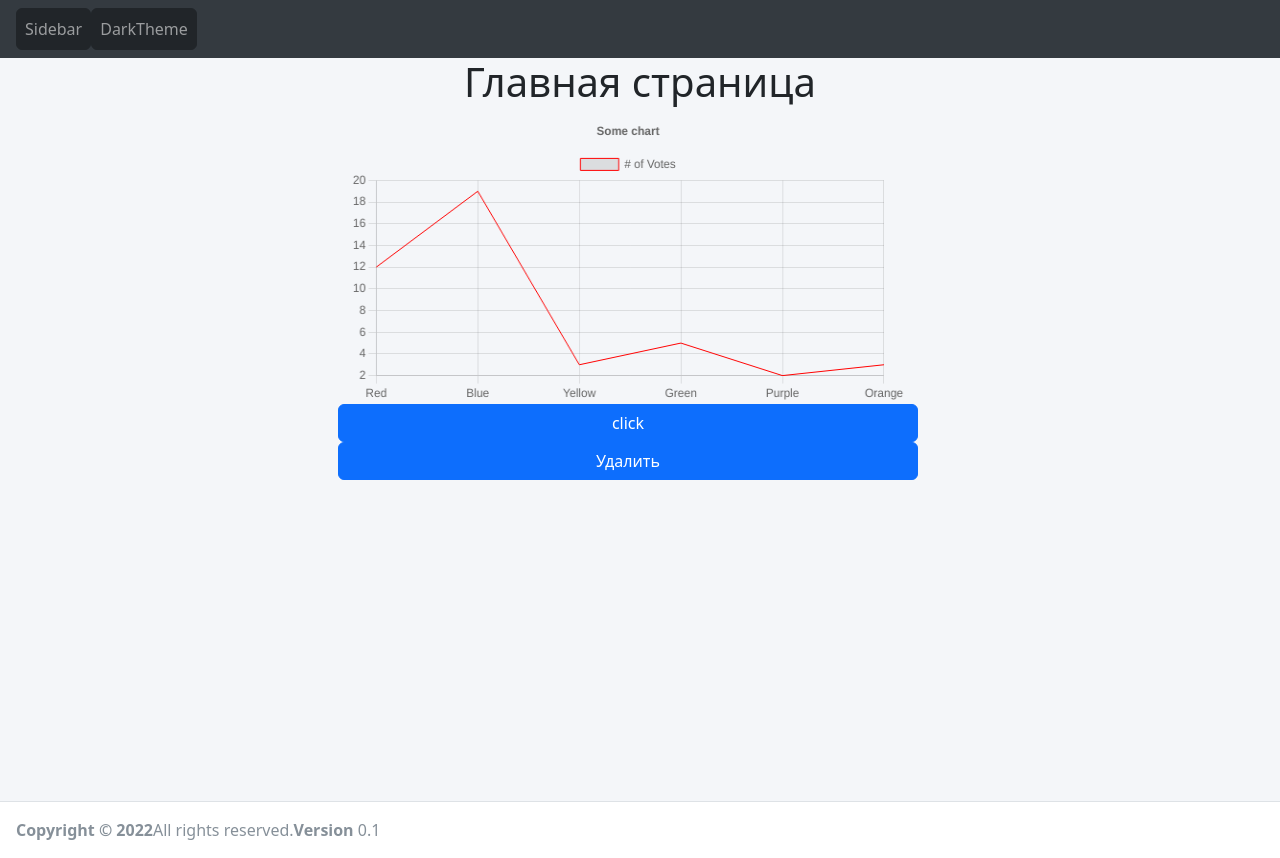
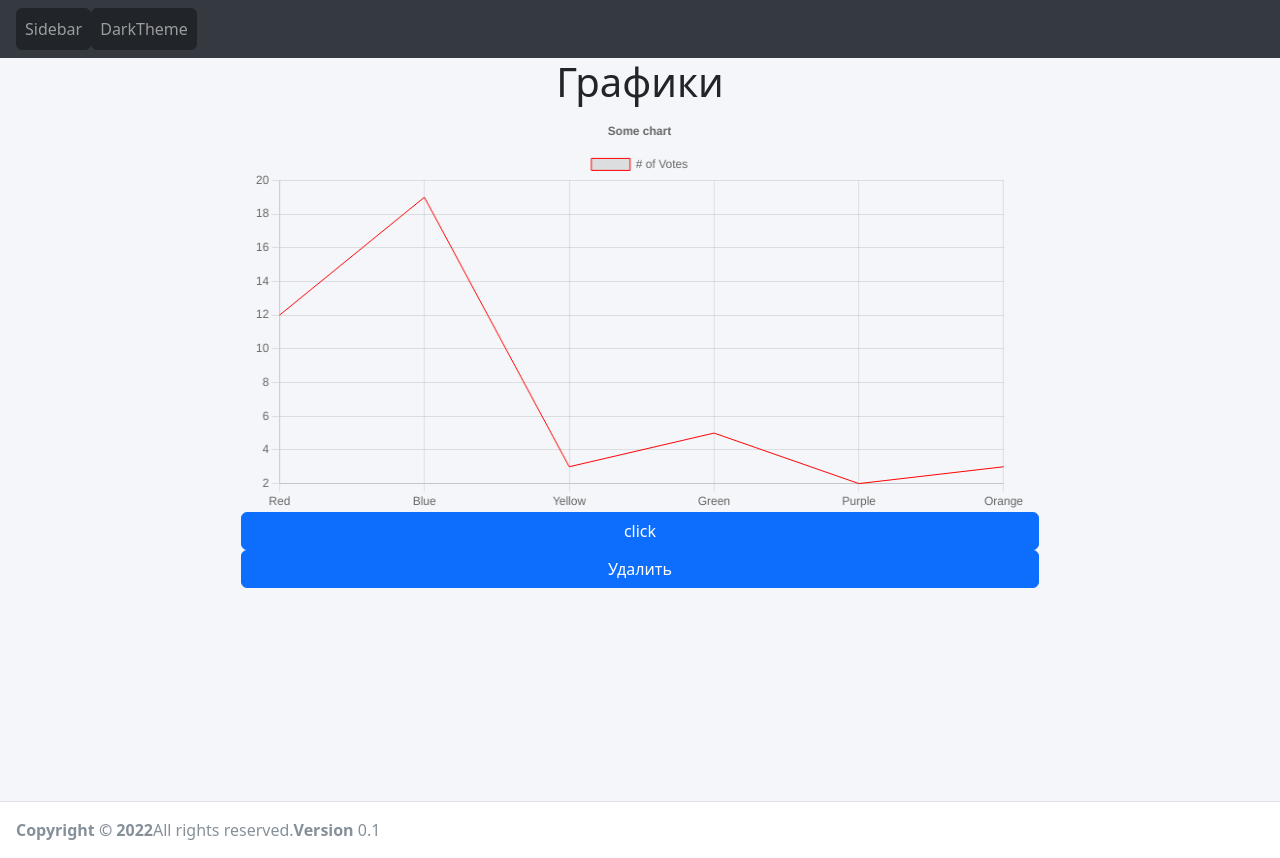
Before and after one commit to ArthurKoba/series-communication, a React (Create React App) app: page / in a window 1280 px wide. Built offline with nearby package versions, Linux system fonts and the light colour scheme.

Commit message:
refactor | new charts module

```diff
--- /dev/null
+++ b/src/modules/charts/Charts.jsx
@@ -0,0 +1,16 @@
+import React from 'react';
+import {Container} from "react-bootstrap";
+
+import ChartList from "./components/ChartList";
+
+
+const Charts = () => {
+    return (
+        <Container fluid className="row justify-content-center">
+            <h1 className="text-center">Графики</h1>
+            <ChartList/>
+        </Container>
+    );
+};
+
+export default Charts;
--- a/src/components/charts/ChartClassComponent.jsx
+++ b/src/modules/charts/components/ChartClassComponent.jsx
@@ -1,7 +1,6 @@
-import React, {useEffect} from "react";
+import React from "react";
 import {Chart} from 'react-chartjs-2';
 import {Button, Container} from "react-bootstrap";
-import Select from "../UI/select/Select";
 
 
 const changeTypeOptions = [
--- a/src/components/charts/ChartItem.jsx
+++ b/src/modules/charts/components/ChartItem.jsx
@@ -1,14 +1,14 @@
 import React, {useEffect, useRef} from 'react';
 import {Button, Container} from "react-bootstrap";
 
-import chartManagerStorage from "../../store/chartManagerStorage";
+import chartManagerStorage from "../store/chartManagerStorage";
 
 const ChartItem = ({chartStorage}) => {
     const ctx = useRef(null)
 
     useEffect(() => chartStorage.setCtx(ctx.current), [])
     return (
-        <Container fluid className="d-flex row">
+        <Container fluid className="d-flex row col-8">
             <canvas ref={ctx}></canvas>
             <Button onClick={() => chartStorage.click()}>click</Button>
             <Button onClick={() => chartManagerStorage.deleteChart(chartStorage)}>Удалить</Button>
--- a/src/components/charts/ChartList.jsx
+++ b/src/modules/charts/components/ChartList.jsx
@@ -1,20 +1,18 @@
-import React, {useEffect} from 'react';
+import React from 'react';
 import {observer} from "mobx-react-lite";
-import {Container, Row} from "react-bootstrap";
+import {Container} from "react-bootstrap";
 
-import chartManagerStorage from "../../store/chartManagerStorage";
 import ChartItem from "./ChartItem";
+import chartManagerStorage from "../store/chartManagerStorage";
 
 const ChartList = observer(() => {
     return (
-        <Container fluid>
-            <Row>
+        <Container fluid className="row justify-content-center">
                 {
                     chartManagerStorage.charts.map((element, i) =>
                         <ChartItem key={i} chartStorage={element}></ChartItem>
                     )
                 }
-            </Row>
         </Container>
     );
 });
--- a/src/pages/MainPage.jsx
+++ b/src/pages/MainPage.jsx
@@ -1,17 +1,11 @@
 import React from 'react';
+import Charts from "../modules/charts/Charts";
 
-import ChartList from "../components/charts/ChartList";
 
 
 const MainPage = () => {
     return (
-        <div className="d-flex row container-fluid justify-content-center">
-            <h1 className="text-center">Главная страница</h1>
-            <div className="col-6">
-                <ChartList></ChartList>
-            </div>
-
-        </div>
+        <Charts/>
     );
 };
 
```
Also changed, not shown: src/modules/charts/components/ChartItemOld.jsx (renamed from src/components/charts/ChartItemOld.jsx), src/modules/charts/components/UI/select/Select.jsx (renamed from src/components/UI/select/Select.jsx), src/modules/charts/store/chartManagerStorage.js (renamed from src/store/chartManagerStorage.js), src/modules/charts/store/chartStorage.js (renamed from src/store/chartStorage.js).
